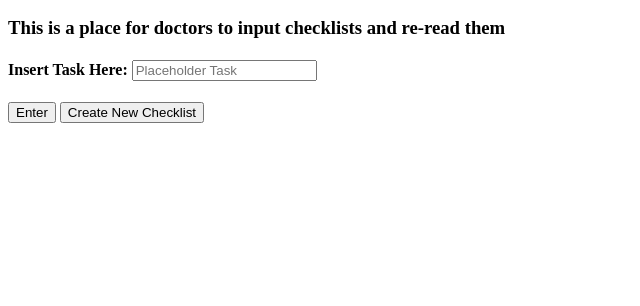
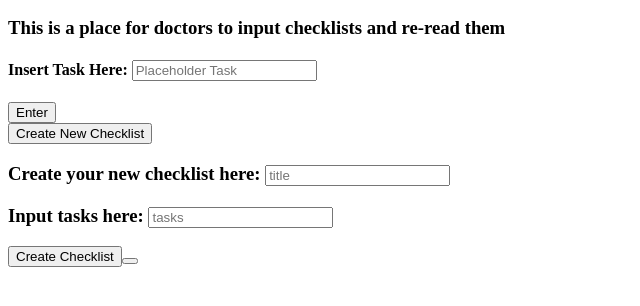
Before and after one commit to kmandyam/CheckStarter, a plain HTML site: page index.html in a window 1280 px wide. Shown: the part 110-416 px from the top of the page, without its empty margins (0-640 px from the left). Drawn offline with nearby package versions, Linux system fonts and the light colour scheme; no server answers.

Commit message:
added new buttons

```diff
--- a/index.html
+++ b/index.html
@@ -27,8 +27,17 @@
 		<h3>{{ promo }}</h3>
 		<!--Input text field and submit button -->
 		<h4>Insert Task Here: <input type="text" ng-model="task.name" placeholder="Placeholder Task" id='taskInput' /></h4>
+	<div>
 		<button id="submit" onclick="writeUserData()">Enter</button>
+	</div>
+	<div>
 		<button id="newChecklist">Create New Checklist</button>
+	</div>
+	<div>
+		<h3>Create your new checklist here: <input type="text" placeholder="title" id="checklistTitle" /></h3>
+		<h3>Input tasks here: <input type="text" placeholder="tasks" id="insertCheckLists" /></h3>
+		<button id="secondCreate">Create Checklist<button>
+	</div>
 	</div>
 </body>
 </html>
```
